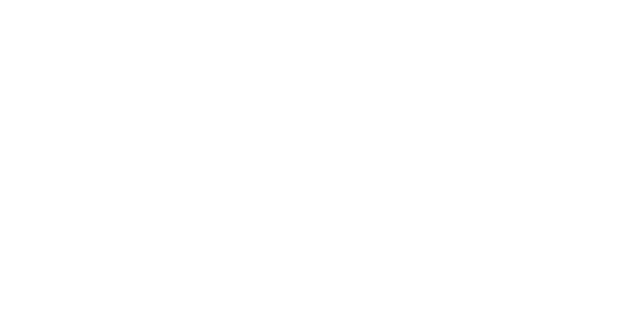
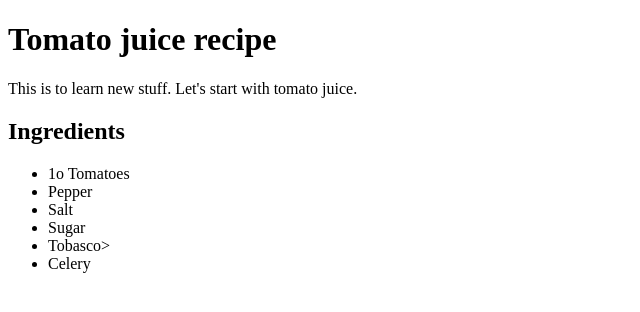
Before and after one commit to lovelymehrotra/lovelymehrotra.github.io, a plain HTML site: page index.html in a window 1280 px wide. Shown: the whole page, without its empty margins (0-640 px from the left). Drawn offline with Linux system fonts and the light colour scheme.

Commit message:
added ingredients

```diff
--- a/index.html
+++ b/index.html
@@ -2,6 +2,21 @@
 <html>
 <head></head>
 <body>
-
+        <h1>Tomato juice recipe</h1>
+        <p>
+        This is to learn new stuff.
+        Let's start with tomato juice.
+        </p>
+        <div>
+        <h2>Ingredients</h2>
+        <ul>
+        <li>1o Tomatoes</li>
+        <li>Pepper</li>
+        <li>Salt</li>
+        <li>Sugar</li>
+        <li>Tobasco></li>
+        <li>Celery</li>
+        </ul>
+        </div>
 </body>
 </html>
```
